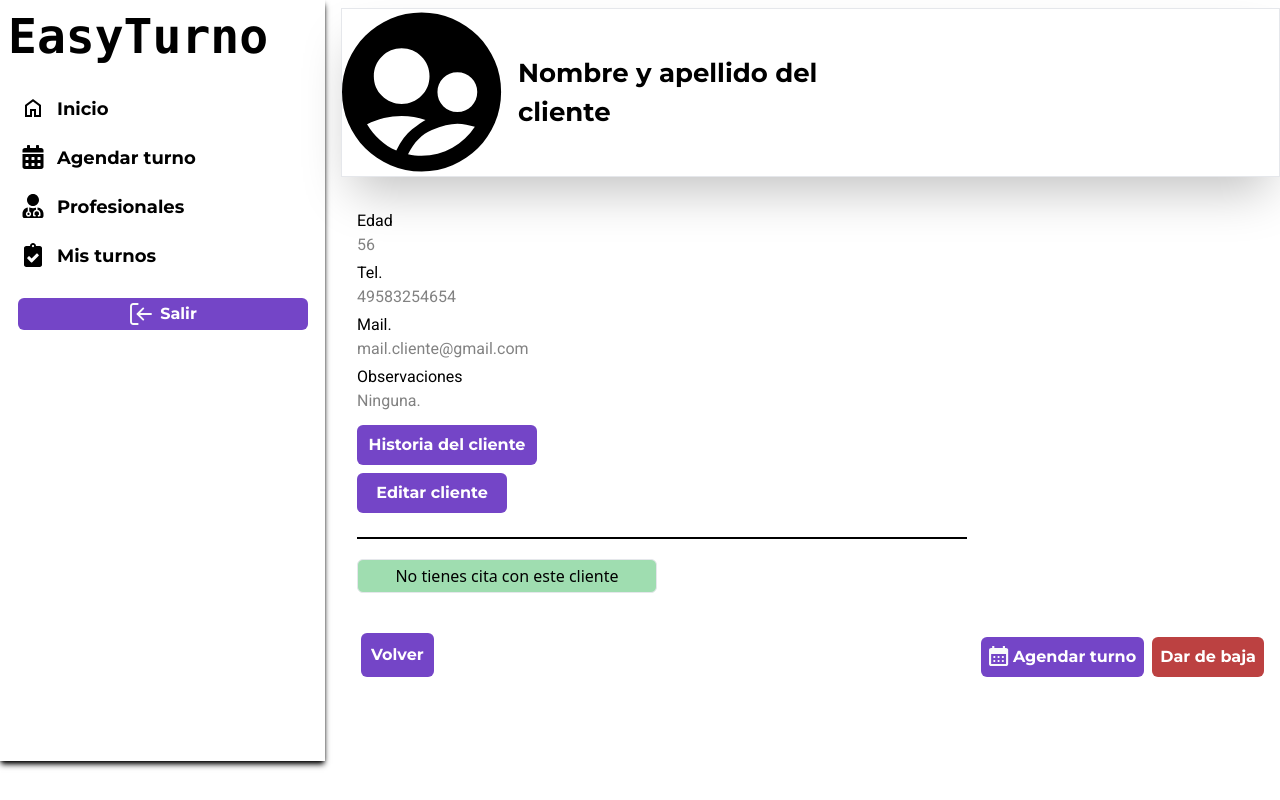
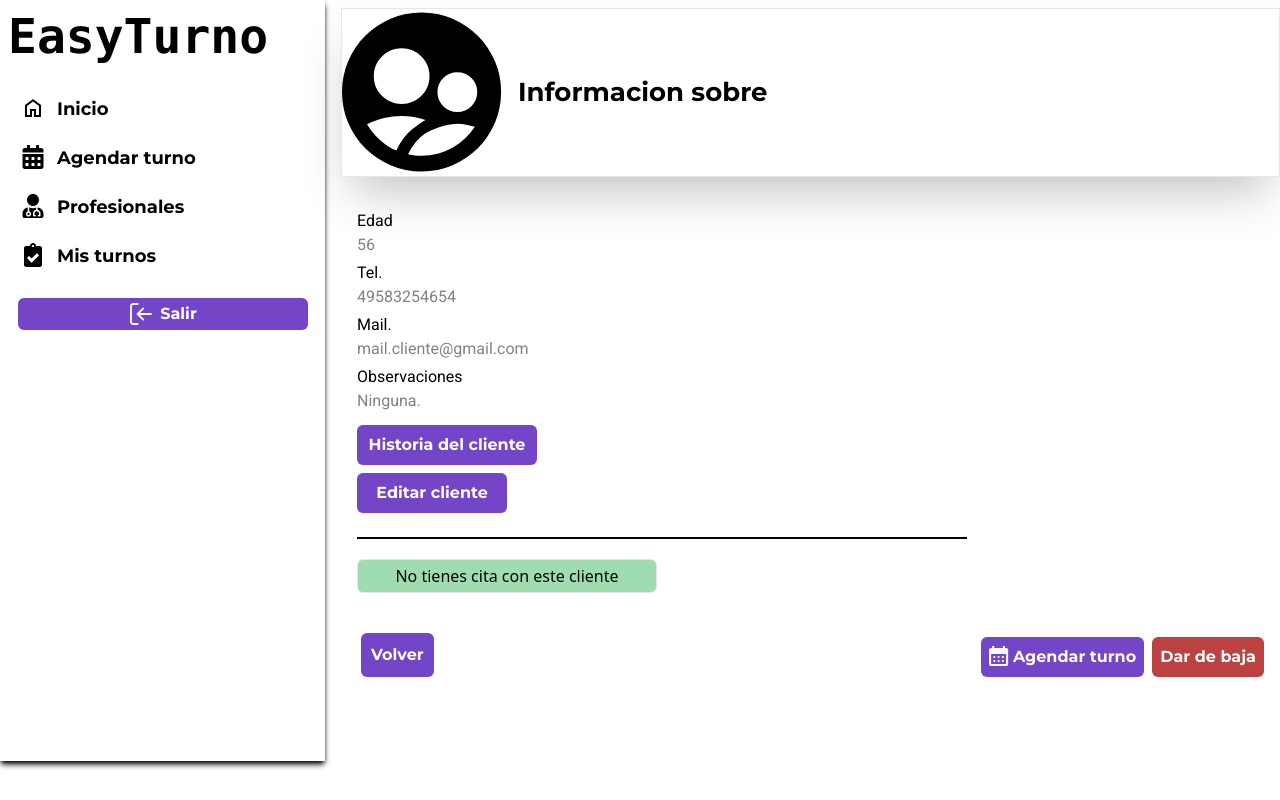
Before and after one commit to NoCountrySimulacion/EasyTurnos, a React (Vite) app in the folder Frontend/: page /clients/clients_see in a window 1280 px wide. Built offline with nearby package versions, Linux system fonts and the light colour scheme; a web font is replaced by a local one.

Commit message:
chore: AddChagges

```diff
--- a/Frontend/src/professional/pages/UserViewInd.tsx
+++ b/Frontend/src/professional/pages/UserViewInd.tsx
@@ -2,9 +2,12 @@
 import { useState } from 'react'
 import { Calendar, IconGeneral } from '../components/icons/Icons'
 import { Link } from 'react-router-dom'
+import { useAuth } from '../../auth/hooks/useAuth'
 
 export function UserViewInd(): JSX.Element {
 	const [turno] = useState(false)
+
+	const { user } = useAuth()
 
 	return (
 		<main className='ml-4 mt-2'>
@@ -12,7 +15,7 @@ export function UserViewInd(): JSX.Element {
 				<div className='flex items-center content-center gap-4 border shadow-2xl'>
 					<IconGeneral width={160} height={167} />
 					<h2 className='font-montserrat font-[600] text-[26px] w-[300px]'>
-						Nombre y apellido del cliente
+						Informacion sobre {user?.firstName} {user?.lastName}
 					</h2>
 				</div>
 			</section>
```
